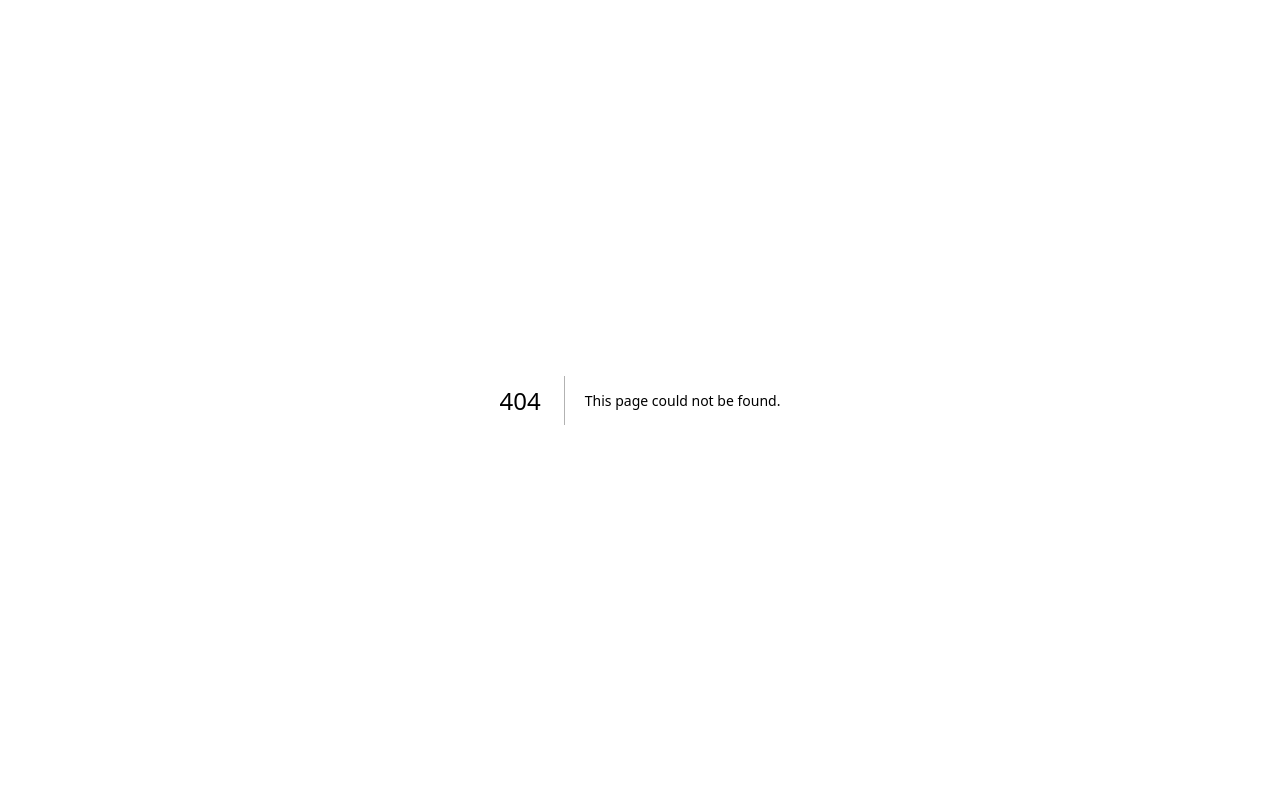
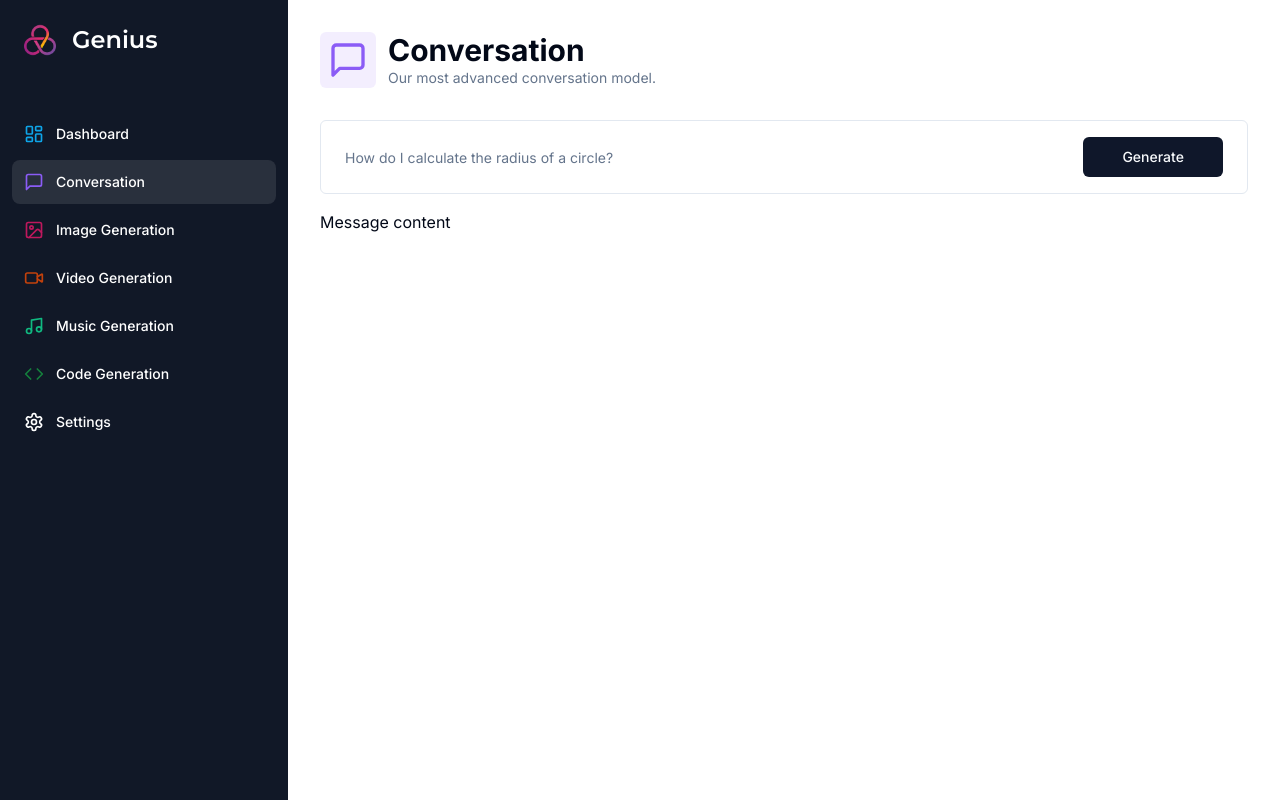
Before and after one commit to andersonsilva019/ai-saas-genius, a Next.js app: page /conversation in a window 1280 px wide. Before the commit this address had no page. Built offline with nearby package versions, Linux system fonts and the light colour scheme.

Commit message:
Conversation AI UI

```diff
--- /dev/null
+++ b/app/(dashboard)/(routes)/conversation/constants.ts
@@ -0,0 +1,7 @@
+import * as z from 'zod'
+
+export const formSchema = z.object({
+  prompt: z.string().min(1, {
+    message: "Prompt is required"
+  })
+})
--- /dev/null
+++ b/app/(dashboard)/(routes)/conversation/page.tsx
@@ -0,0 +1,99 @@
+"use client"
+
+import { Heading } from "@/components/heading";
+import { MessageSquare } from "lucide-react";
+import { useForm } from "react-hook-form";
+import * as z from "zod";
+
+import { formSchema } from "./constants";
+import { zodResolver } from "@hookform/resolvers/zod";
+
+import {
+  Form,
+  FormControl,
+  FormField,
+  FormItem
+} from "@/components/ui/form";
+import { Input } from "@/components/ui/input";
+import { Button } from "@/components/ui/button";
+
+export default function ConversationPage() {
+
+  const form = useForm<z.infer<typeof formSchema>>({
+    resolver: zodResolver(formSchema),
+    defaultValues: {
+      prompt: ""
+    }
+  })
+
+  const isLoading = form.formState.isSubmitting;
+
+  const onSubmit = async (values: z.infer<typeof formSchema>) => {
+    console.log(values);
+  }
+
+  return (
+    <div>
+      <Heading
+        title="Conversation"
+        description="Our most advanced conversation model."
+        icon={MessageSquare}
+        iconColor="text-violet-500"
+        bgColor="bg-violet-500/10"
+      />
+      <div className="px-4 lg:px-8">
+        <Form {...form}>
+          <form
+            className="
+            rounded-md
+            border
+            w-full
+            p-4
+            px-3
+            md:px-6
+            focus-within:shadow-sm
+            grid
+            grid-cols-12
+            gap-2
+          "
+            onSubmit={form.handleSubmit(onSubmit)}
+          >
+            <FormField
+              name="prompt"
+              render={({ field }) => (
+                <FormItem className="col-span-12 lg:col-span-10">
+                  <FormControl className="m-0 p-0">
+                    <Input
+                      className="
+                      border-0
+                      outline-none
+                      focus-visible:ring-0
+                      focus-visible:ring-transparent
+                      "
+                      disabled={isLoading}
+                      placeholder="How do I calculate the radius of a circle?"
+                      {...field}
+                    />
+                  </FormControl>
+                </FormItem>
+              )}
+            />
+            <Button
+              className="
+              col-span-12
+              lg:col-span-2
+              w-full
+              "
+              disabled={isLoading}
+            >
+              Generate
+            </Button>
+          </form>
+        </Form>
+      </div>
+      <div className="px-4 lg:px-8 space-y-4 mt-4">
+        Message content
+      </div>
+    </div>
+  )
+}
--- /dev/null
+++ b/components/heading.tsx
@@ -0,0 +1,34 @@
+import { cn } from "@/lib/utils";
+import { LucideIcon } from "lucide-react";
+
+interface HeadingProps {
+  title: string;
+  description: string;
+  icon: LucideIcon
+  iconColor?: string;
+  bgColor?: string;
+}
+
+export function Heading({
+  title,
+  description,
+  icon: Icon,
+  iconColor,
+  bgColor,
+}: HeadingProps) {
+  return (
+    <div className="px-4 lg:px-8 flex items-center gap-x-3 mb-8">
+      <div className={cn("p-2 w-fit rounded-md", bgColor)}>
+        <Icon className={cn("w-10 h-10", iconColor)} />
+      </div>
+      <div>
+        <h2 className="text-3xl font-bold">
+          {title}
+        </h2>
+        <p className="text-sm text-muted-foreground">
+          {description}
+        </p>
+      </div>
+    </div>
+  )
+}
--- /dev/null
+++ b/components/ui/form.tsx
@@ -0,0 +1,176 @@
+import * as React from "react"
+import * as LabelPrimitive from "@radix-ui/react-label"
+import { Slot } from "@radix-ui/react-slot"
+import {
+  Controller,
+  ControllerProps,
+  FieldPath,
+  FieldValues,
+  FormProvider,
+  useFormContext,
+} from "react-hook-form"
+
+import { cn } from "@/lib/utils"
+import { Label } from "@/components/ui/label"
+
+const Form = FormProvider
+
+type FormFieldContextValue<
+  TFieldValues extends FieldValues = FieldValues,
+  TName extends FieldPath<TFieldValues> = FieldPath<TFieldValues>
+> = {
+  name: TName
+}
+
+const FormFieldContext = React.createContext<FormFieldContextValue>(
+  {} as FormFieldContextValue
+)
+
+const FormField = <
+  TFieldValues extends FieldValues = FieldValues,
+  TName extends FieldPath<TFieldValues> = FieldPath<TFieldValues>
+>({
+  ...props
+}: ControllerProps<TFieldValues, TName>) => {
+  return (
+    <FormFieldContext.Provider value={{ name: props.name }}>
+      <Controller {...props} />
+    </FormFieldContext.Provider>
+  )
+}
+
+const useFormField = () => {
+  const fieldContext = React.useContext(FormFieldContext)
+  const itemContext = React.useContext(FormItemContext)
+  const { getFieldState, formState } = useFormContext()
+
+  const fieldState = getFieldState(fieldContext.name, formState)
+
+  if (!fieldContext) {
+    throw new Error("useFormField should be used within <FormField>")
+  }
+
+  const { id } = itemContext
+
+  return {
+    id,
+    name: fieldContext.name,
+    formItemId: `${id}-form-item`,
+    formDescriptionId: `${id}-form-item-description`,
+    formMessageId: `${id}-form-item-message`,
+    ...fieldState,
+  }
+}
+
+type FormItemContextValue = {
+  id: string
+}
+
+const FormItemContext = React.createContext<FormItemContextValue>(
+  {} as FormItemContextValue
+)
+
+const FormItem = React.forwardRef<
+  HTMLDivElement,
+  React.HTMLAttributes<HTMLDivElement>
+>(({ className, ...props }, ref) => {
+  const id = React.useId()
+
+  return (
+    <FormItemContext.Provider value={{ id }}>
+      <div ref={ref} className={cn("space-y-2", className)} {...props} />
+    </FormItemContext.Provider>
+  )
+})
+FormItem.displayName = "FormItem"
+
+const FormLabel = React.forwardRef<
+  React.ElementRef<typeof LabelPrimitive.Root>,
+  React.ComponentPropsWithoutRef<typeof LabelPrimitive.Root>
+>(({ className, ...props }, ref) => {
+  const { error, formItemId } = useFormField()
+
+  return (
+    <Label
+      ref={ref}
+      className={cn(error && "text-destructive", className)}
+      htmlFor={formItemId}
+      {...props}
+    />
+  )
+})
+FormLabel.displayName = "FormLabel"
+
+const FormControl = React.forwardRef<
+  React.ElementRef<typeof Slot>,
+  React.ComponentPropsWithoutRef<typeof Slot>
+>(({ ...props }, ref) => {
+  const { error, formItemId, formDescriptionId, formMessageId } = useFormField()
+
+  return (
+    <Slot
+      ref={ref}
+      id={formItemId}
+      aria-describedby={
+        !error
+          ? `${formDescriptionId}`
+          : `${formDescriptionId} ${formMessageId}`
+      }
+      aria-invalid={!!error}
+      {...props}
+    />
+  )
+})
+FormControl.displayName = "FormControl"
+
+const FormDescription = React.forwardRef<
+  HTMLParagraphElement,
+  React.HTMLAttributes<HTMLParagraphElement>
+>(({ className, ...props }, ref) => {
+  const { formDescriptionId } = useFormField()
+
+  return (
+    <p
+      ref={ref}
+      id={formDescriptionId}
+      className={cn("text-sm text-muted-foreground", className)}
+      {...props}
+    />
+  )
+})
+FormDescription.displayName = "FormDescription"
+
+const FormMessage = React.forwardRef<
+  HTMLParagraphElement,
+  React.HTMLAttributes<HTMLParagraphElement>
+>(({ className, children, ...props }, ref) => {
+  const { error, formMessageId } = useFormField()
+  const body = error ? String(error?.message) : children
+
+  if (!body) {
+    return null
+  }
+
+  return (
+    <p
+      ref={ref}
+      id={formMessageId}
+      className={cn("text-sm font-medium text-destructive", className)}
+      {...props}
+    >
+      {body}
+    </p>
+  )
+})
+FormMessage.displayName = "FormMessage"
+
+export {
+  useFormField,
+  Form,
+  FormItem,
+  FormLabel,
+  FormControl,
+  FormDescription,
+  FormMessage,
+  FormField,
+}
--- /dev/null
+++ b/components/ui/input.tsx
@@ -0,0 +1,25 @@
+import * as React from "react"
+
+import { cn } from "@/lib/utils"
+
+export interface InputProps
+  extends React.InputHTMLAttributes<HTMLInputElement> {}
+
+const Input = React.forwardRef<HTMLInputElement, InputProps>(
+  ({ className, type, ...props }, ref) => {
+    return (
+      <input
+        type={type}
+        className={cn(
+          "flex h-10 w-full rounded-md border border-input bg-background px-3 py-2 text-sm ring-offset-background file:border-0 file:bg-transparent file:text-sm file:font-medium placeholder:text-muted-foreground focus-visible:outline-none focus-visible:ring-2 focus-visible:ring-ring focus-visible:ring-offset-2 disabled:cursor-not-allowed disabled:opacity-50",
+          className
+        )}
+        ref={ref}
+        {...props}
+      />
+    )
+  }
+)
+Input.displayName = "Input"
+
+export { Input }
--- /dev/null
+++ b/components/ui/label.tsx
@@ -0,0 +1,26 @@
+"use client"
+
+import * as React from "react"
+import * as LabelPrimitive from "@radix-ui/react-label"
+import { cva, type VariantProps } from "class-variance-authority"
+
+import { cn } from "@/lib/utils"
+
+const labelVariants = cva(
+  "text-sm font-medium leading-none peer-disabled:cursor-not-allowed peer-disabled:opacity-70"
+)
+
+const Label = React.forwardRef<
+  React.ElementRef<typeof LabelPrimitive.Root>,
+  React.ComponentPropsWithoutRef<typeof LabelPrimitive.Root> &
+    VariantProps<typeof labelVariants>
+>(({ className, ...props }, ref) => (
+  <LabelPrimitive.Root
+    ref={ref}
+    className={cn(labelVariants(), className)}
+    {...props}
+  />
+))
+Label.displayName = LabelPrimitive.Root.displayName
+
+export { Label }
--- a/package.json
+++ b/package.json
@@ -10,7 +10,9 @@
   },
   "dependencies": {
     "@clerk/nextjs": "^4.29.12",
+    "@hookform/resolvers": "^3.3.4",
     "@radix-ui/react-dialog": "^1.0.5",
+    "@radix-ui/react-label": "^2.0.2",
     "@radix-ui/react-slot": "^1.0.2",
     "class-variance-authority": "^0.7.0",
     "clsx": "^2.1.0",
@@ -18,8 +20,10 @@
     "next": "13.5.6",
     "react": "^18",
     "react-dom": "^18",
+    "react-hook-form": "^7.51.3",
     "tailwind-merge": "^2.2.2",
-    "tailwindcss-animate": "^1.0.7"
+    "tailwindcss-animate": "^1.0.7",
+    "zod": "^3.22.4"
   },
   "devDependencies": {
     "@types/node": "^20",
```
Also changed, not shown: 1 other file (tests, documents, lock files or other folders).
